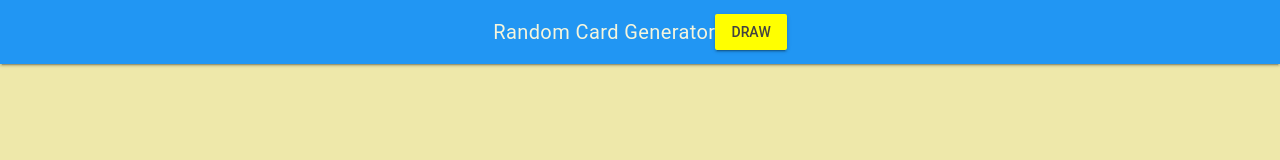
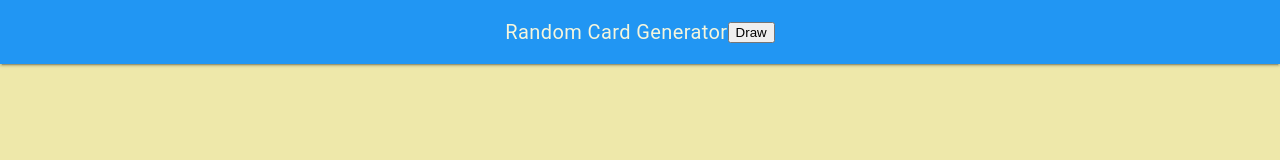
Before and after one commit to MTHS-ICS2O-2-2022/ICS2O-Final-Project-Group18, a plain HTML site: page index.html in a window 1280 px wide. Drawn offline with nearby package versions, Linux system fonts and the light colour scheme.

Commit message:
fixed error in html

```diff
--- a/index.html
+++ b/index.html
@@ -44,7 +44,7 @@
           <span class="mdl-layout-title">Random Card Generator</span>
           <!-- Accent-colored raised button with ripple -->
           <button
-            class="mdl-button mdl-js-button mdl-button--raised mdl-js-ripple-effect mdl-button--accent"
+            class="mdl_button mdl_js-button mdl_button--raised mdl_js-ripple_effect mdl_button--accent"
           >
             Draw
           </button>
```
